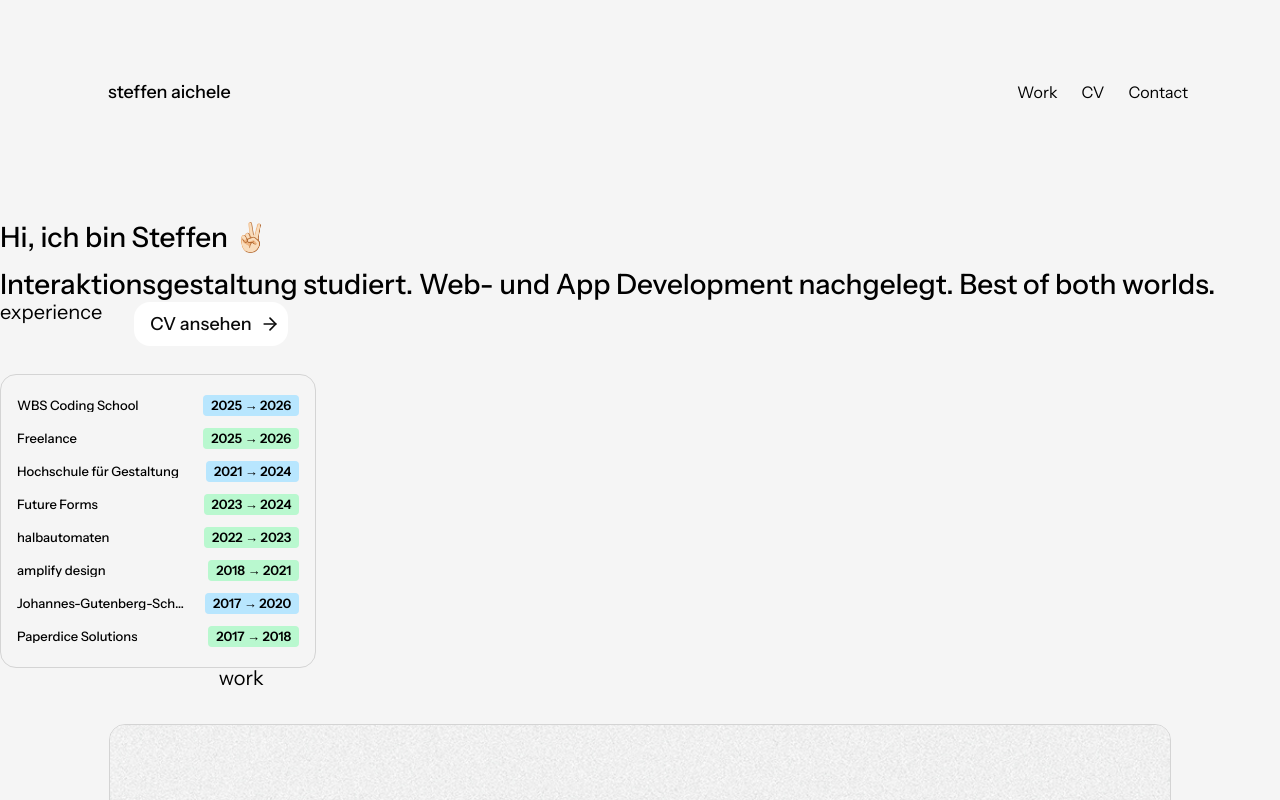
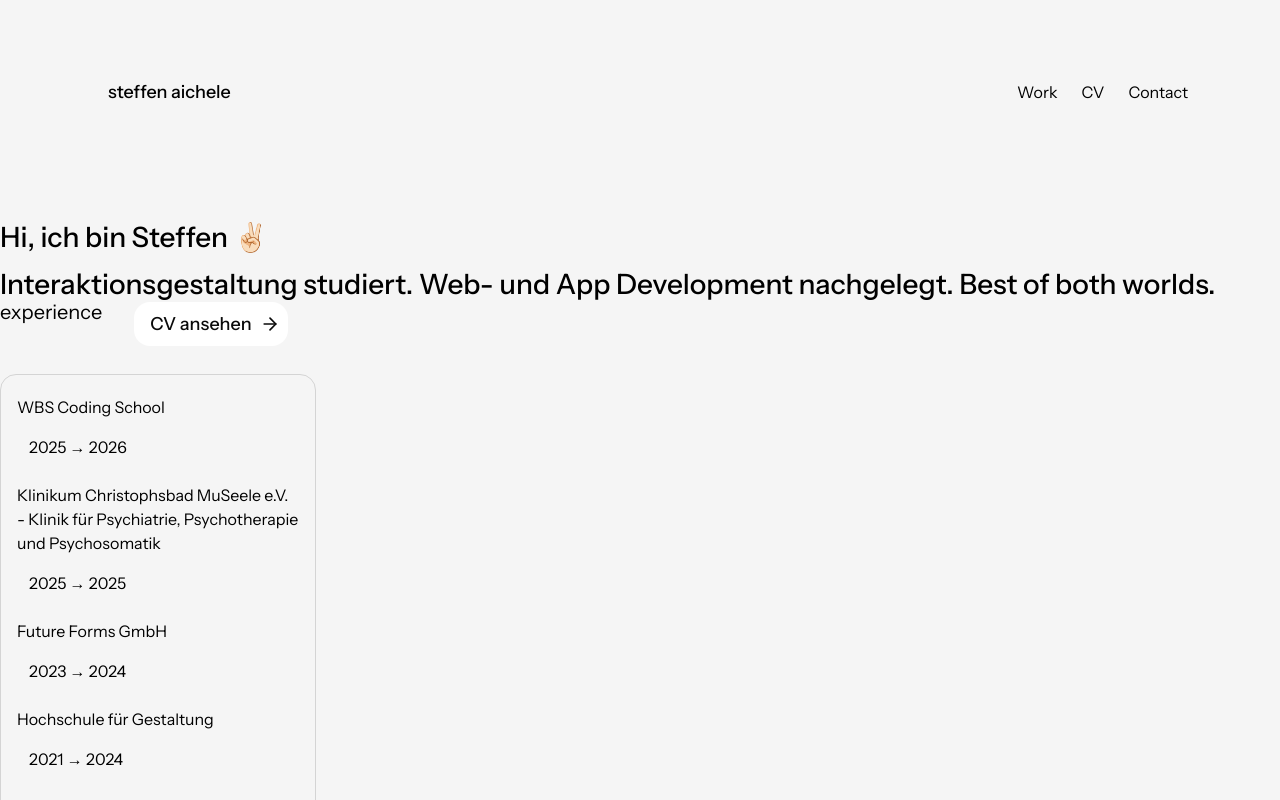
Before and after one commit to steffenaichele/portfolio, a Next.js app: page / in a window 1280 px wide. Shown: the top 800 px of the page. Built offline with nearby package versions, Linux system fonts and the light colour scheme.

Commit message:
feat: add entries based on cv.ts

```diff
--- a/src/app/components/CVSection.tsx
+++ b/src/app/components/CVSection.tsx
@@ -1,6 +1,22 @@
 import Button from "./Button";
 import { ArrowRight } from "lucide-react";
 import Icon from "./Icon";
+
+import { experience, education } from "../data/cv";
+import { getYearRange } from "../data/cv";
+
+//Combine experence and education arrays and add a corresponding tag
+const entries = [
+	...experience.map((entry) => ({ ...entry, type: "experience" })),
+	...education.map((entry) => ({ ...entry, type: "education" })),
+];
+
+//Sort entries by their overall year range (startYear of the earliest role to endYear of the latest role)
+entries.sort((a, b) => {
+	const aRange = getYearRange(a);
+	const bRange = getYearRange(b);
+	return bRange.endYear - aRange.endYear; // Sort in descending order (most recent first)
+});
 
 export default function CVSection() {
 	return (
@@ -9,54 +25,20 @@ export default function CVSection() {
 				experience
 			</h3>
 			<div className="col-start-2 xl:col-start-1 -col-end-2 xl:col-end-4 row-start-2 row-end-3 flex flex-col gap-y-3 px-4 py-5 bg-neutral-100 rounded-2xl corner-squircle border border-neutral-300">
-				<div className="flex justify-between items-center">
-					<h4 className="truncate mr-4">WBS Coding School</h4>
-					<div className="items-center px-2 py-1 gap-x-4 bg-sky-200 rounded-sm">
-						<h6>2025 → 2026</h6>
-					</div>
-				</div>
-				<div className="flex justify-between items-center">
-					<h4 className="truncate mr-4">Freelance</h4>
-					<div className="items-center px-2 py-1 gap-x-4 bg-green-200 rounded-sm">
-						<h6>2025 → 2026</h6>
-					</div>
-				</div>
-				<div className="flex justify-between items-center">
-					<h4 className="truncate mr-4">Hochschule für Gestaltung</h4>
-					<div className="items-center px-2 py-1 gap-x-4 bg-sky-200 rounded-sm">
-						<h6>2021 → 2024</h6>
-					</div>
-				</div>
-				<div className="flex justify-between items-center">
-					<h4 className="truncate mr-4">Future Forms</h4>
-					<div className="items-center px-2 py-1 gap-x-4 bg-green-200 rounded-sm">
-						<h6>2023 → 2024</h6>
-					</div>
-				</div>
-				<div className="flex justify-between items-center">
-					<h4 className="truncate mr-4">halbautomaten</h4>
-					<div className="items-center px-2 py-1 gap-x-4 bg-green-200 rounded-sm">
-						<h6>2022 → 2023</h6>
-					</div>
-				</div>
-				<div className="flex justify-between items-center">
-					<h4 className="truncate mr-4">amplify design</h4>
-					<div className="items-center px-2 py-1 gap-x-4 bg-green-200 rounded-sm">
-						<h6>2018 → 2021</h6>
-					</div>
-				</div>
-				<div className="flex justify-between items-center">
-					<h4 className="truncate mr-4">Johannes-Gutenberg-Schule</h4>
-					<div className="items-center px-2 py-1 gap-x-4 bg-sky-200 rounded-sm">
-						<h6>2017 → 2020</h6>
-					</div>
-				</div>
-				<div className="flex justify-between items-center">
-					<h4 className="truncate mr-4">Paperdice Solutions</h4>
-					<div className="items-center px-2 py-1 gap-x-4 bg-green-200 rounded-sm">
-						<h6>2017 → 2018</h6>
-					</div>
-				</div>
+				{entries.map((entry) => {
+					const { startYear, endYear } = getYearRange(entry);
+					return (
+						<dl
+							key={entry.organization}
+							className="flex flex-col gap-1">
+							<dt>{entry.organization}</dt>
+							<dd
+								className={`entry.type === "education" ? "bg-()" : "bg-()"} p-3 rounded-lg corner-squircle`}>
+								{startYear} → {endYear}
+							</dd>
+						</dl>
+					);
+				})}
 			</div>
 			<div className="col-start-2 -col-end-2 xl:col-end-4 row-start-3 xl:row-start-1 row-end-4 xl:row-end-2">
 				<Button content="iconRight" variant="primary">
```
